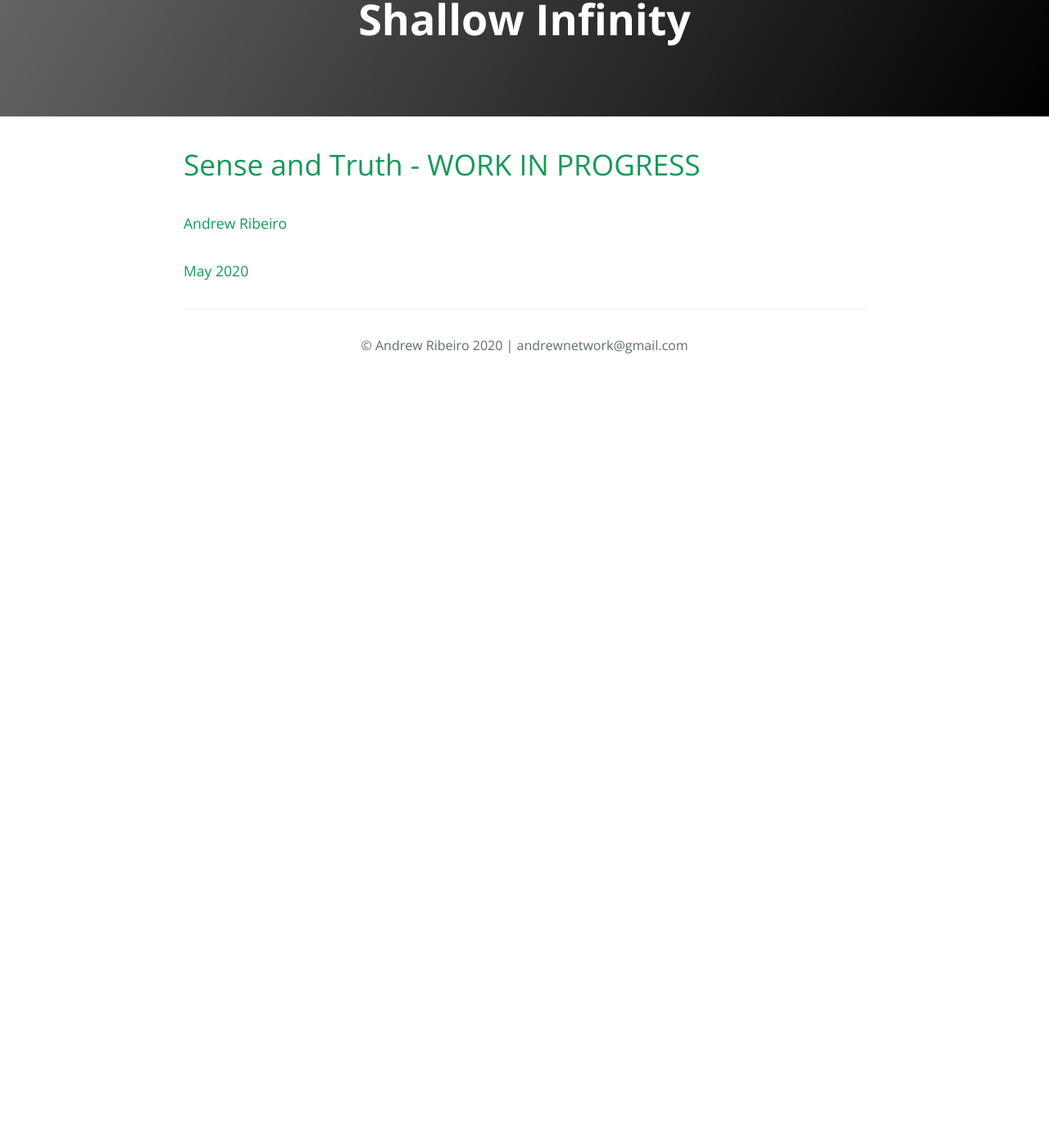
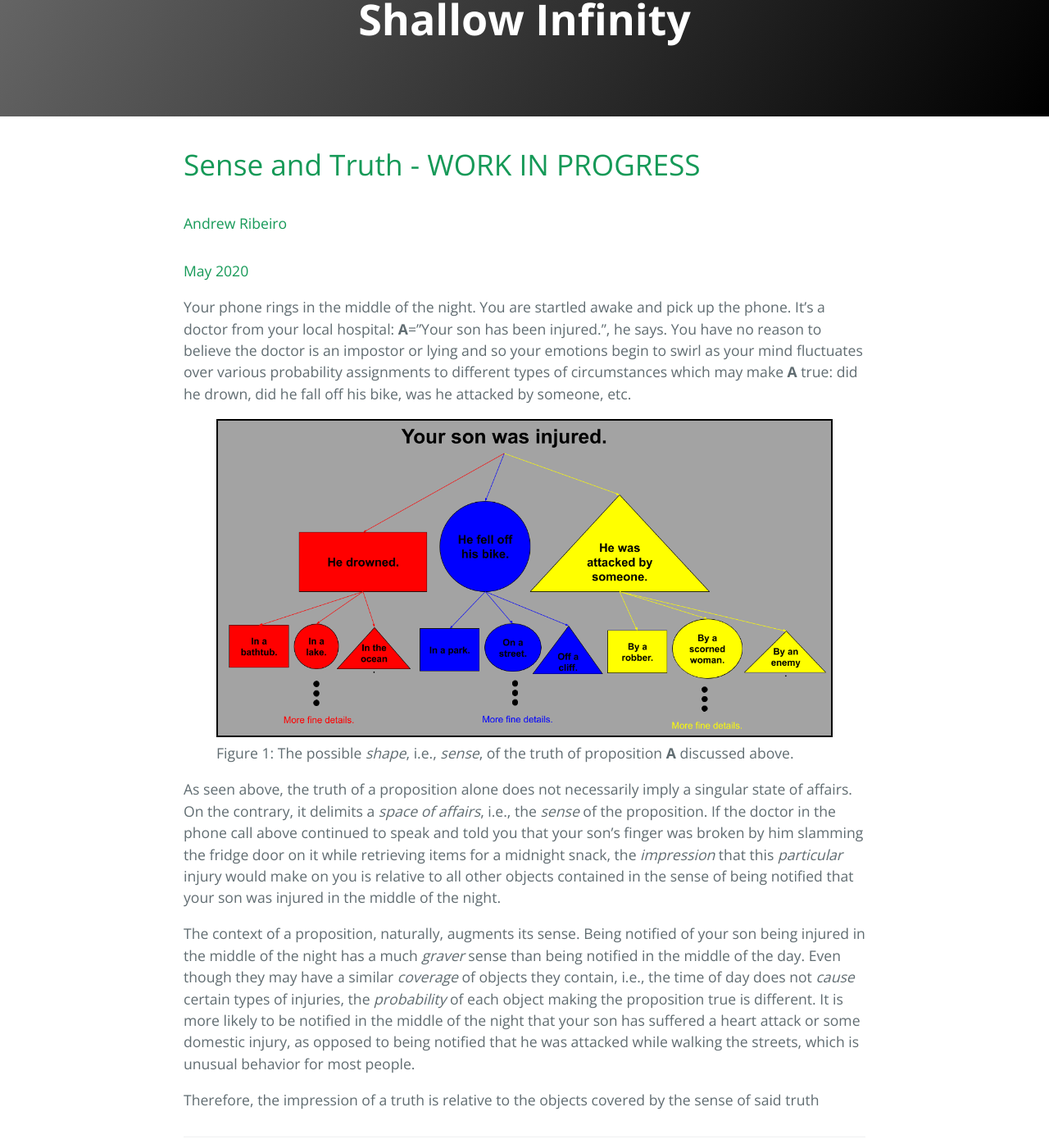
Before and after one commit to Andrewnetwork/CoronavirusBlog, a Jekyll site: the page built from sense_and_truth.md, in a window 1280 px wide and 1400 px high, scrolled down 270 px. Shown: the whole window at 82% size. Built offline with Jekyll 4.4.1, drawn with Linux system fonts in a browser that asks for light colours; our own code applies the rules of GitHub Pages for plain Markdown files; the repository's description, which GitHub fills in, is left out; before the commit the page ends 900 px from its top, so only the background shows below that.

Commit message:
sense and truth work

```diff
--- a/sense_and_truth.md
+++ b/sense_and_truth.md
@@ -1,3 +1,16 @@
 # Sense and Truth - WORK IN PROGRESS
 #### Andrew Ribeiro
 #### May 2020
+
+Your phone rings in the middle of the night. You are startled awake and pick up the phone. It's a doctor from your local hospital: **A**="Your son has been injured.", he says. You have no reason to believe the doctor is an impostor or lying and so your emotions begin to swirl as your mind fluctuates over various probability assignments to different types of circumstances which may make **A** true: did he drown, did he fall off his bike, was he attacked by someone, etc.
+
+<figure class="image">
+  <img src="img/son_injured.png" alt="Three-Lego System" style="border: 2px black solid;">
+  <figcaption>Figure 1: The possible <i>shape</i>, i.e., <i>sense</i>, of the truth of proposition <b>A</b> discussed above. </figcaption>
+</figure>
+
+As seen above, the truth of a proposition alone does not necessarily imply a singular state of affairs. On the contrary, it delimits a *space of affairs*, i.e., the *sense* of the proposition. If the doctor in the phone call above continued to speak and told you that your son's finger was broken by him slamming the fridge door on it while retrieving items for a midnight snack, the *impression* that this *particular* injury would make on you is relative to all other objects contained in the sense of being notified that your son was injured in the middle of the night.
+
+The context of a proposition, naturally, augments its sense. Being notified of your son being injured in the middle of the night has a much *graver* sense than being notified in the middle of the day. Even though they may have a similar *coverage* of objects they contain, i.e., the time of day does not *cause* certain types of injuries, the *probability* of each object making the proposition true is different. It is more likely to be notified in the middle of the night that your son has suffered a heart attack or some domestic injury, as opposed to being notified that he was attacked while walking the streets, which is unusual behavior for most people.
+
+Therefore, the impression of a truth is relative to the objects covered by the sense of said truth
```
Also changed, not shown: img/son_injured.png (added).
